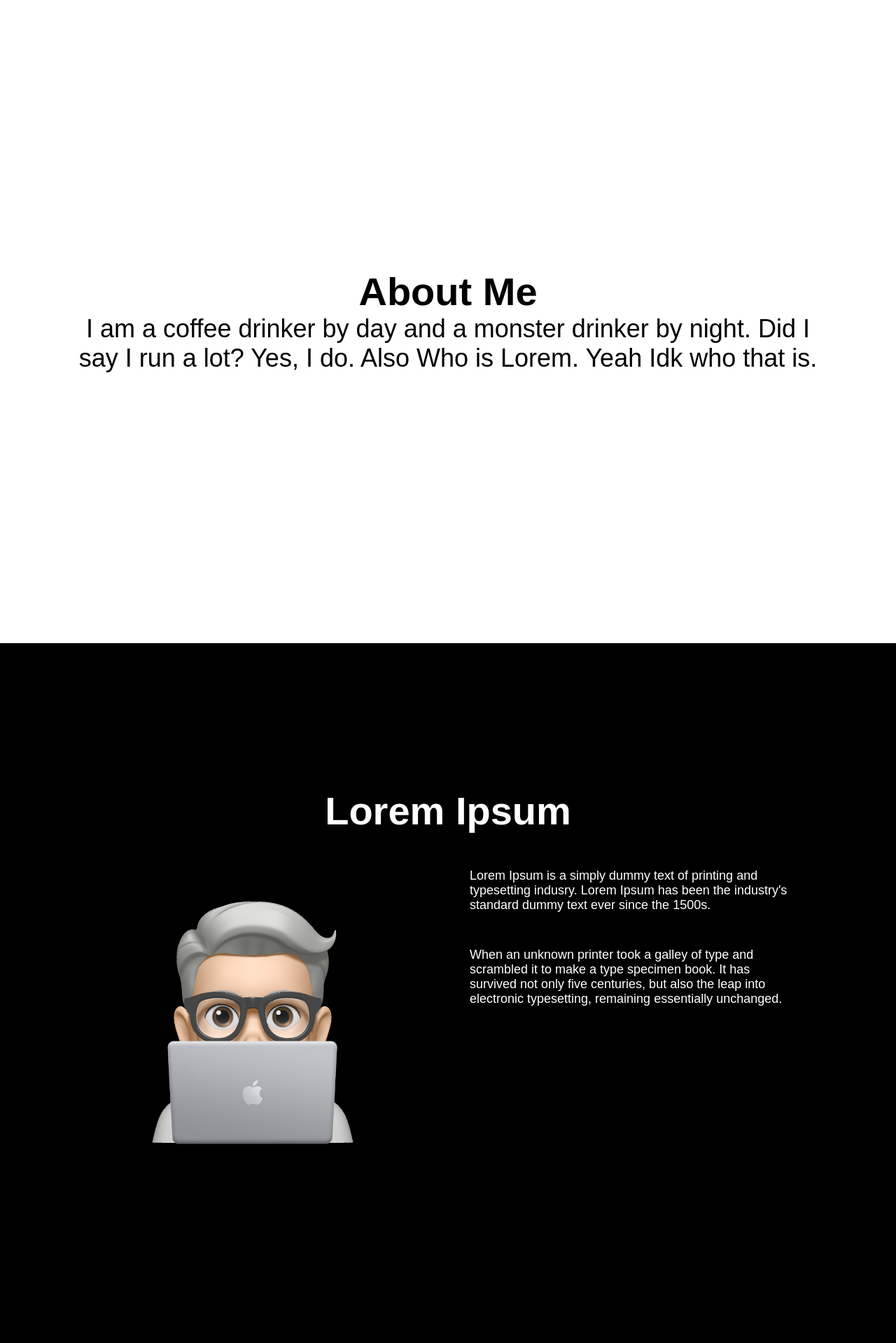
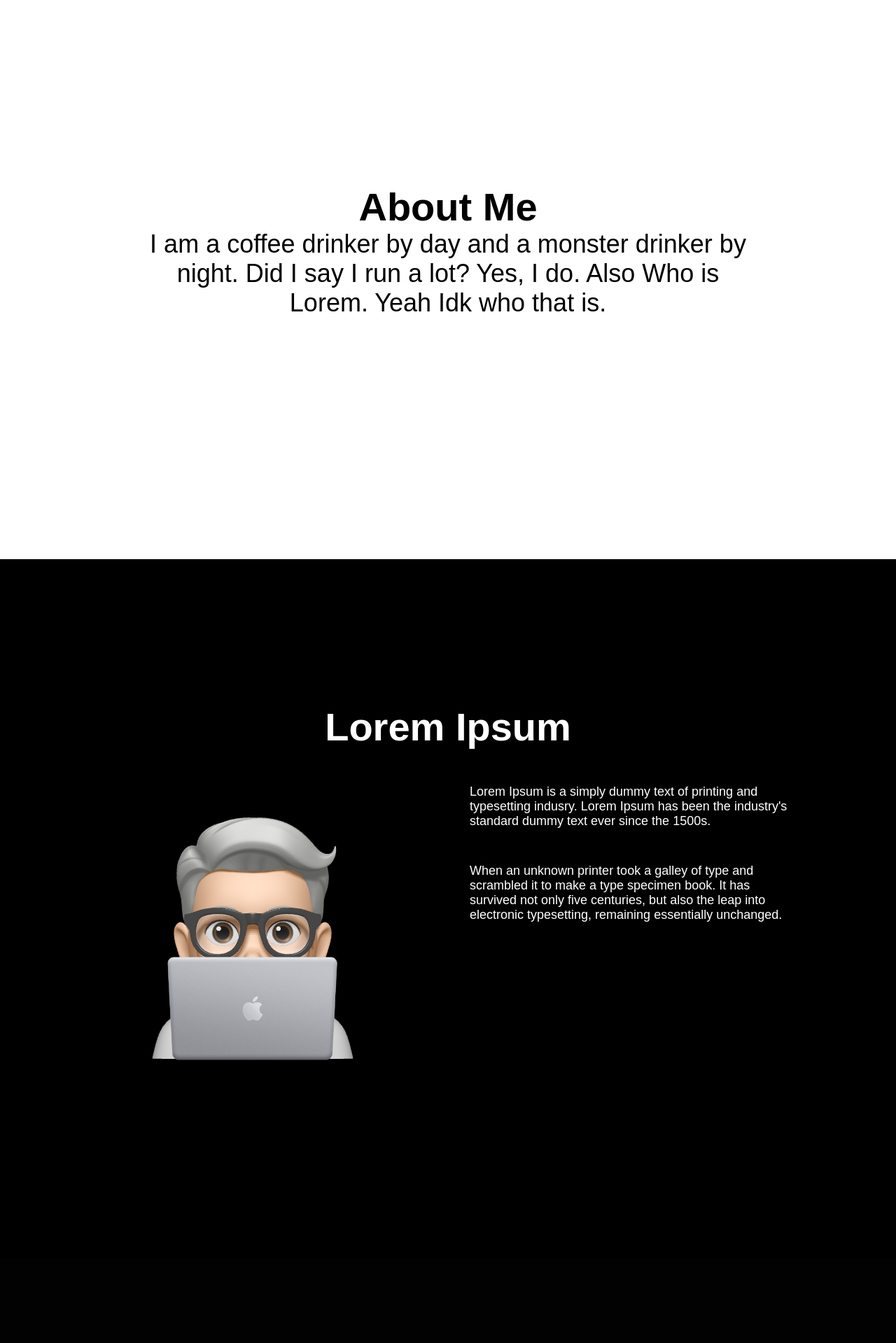
Before and after one commit to MLH-Fellowship/project-22-sum-23-hipyasite-ashley-angel, a Flask app: page /about in a window 1280 px wide. Shown: the part 125-2044 px from the top of the page at 70% size. After the commit the page ends 1640 px from the top, so only its background shows below. Run offline with Flask 2, Linux system fonts and the light colour scheme.

Commit message:
Minor CSS adjustments
- Vertically center "About Me" box
- Limit the width of the "About Me" box

```diff
--- a/app/static/styles/main.css
+++ b/app/static/styles/main.css
@@ -163,13 +163,15 @@ a {
 }
 
 .about {
-    height: 90vh;
+    height: 65vh;
+    width: 70vw;
     display: flex;
     align-items: center;
     justify-content: center;
     flex-direction: column;
     text-align: center;
     padding: 100px;
+    margin: auto;
 }
 
 .altblock {
@@ -181,6 +183,7 @@ a {
     flex-direction: column;
     align-items: center;
     justify-content: center;
+    margin-top: 10vh;
 }
 
 .split {
```
